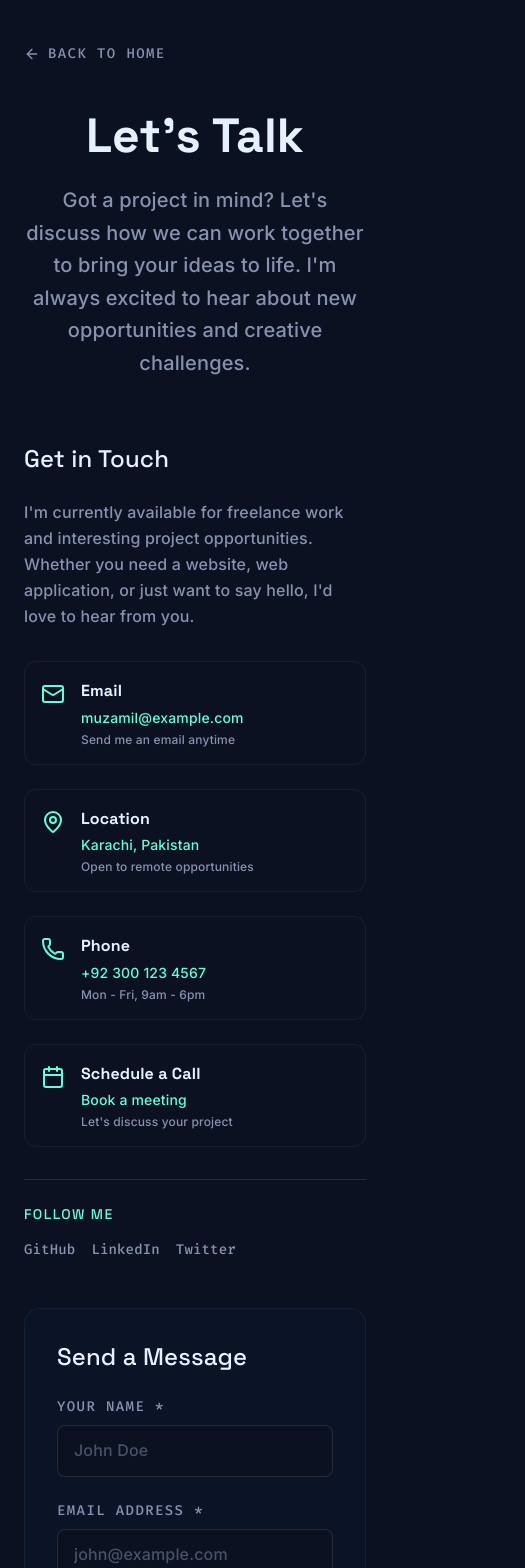
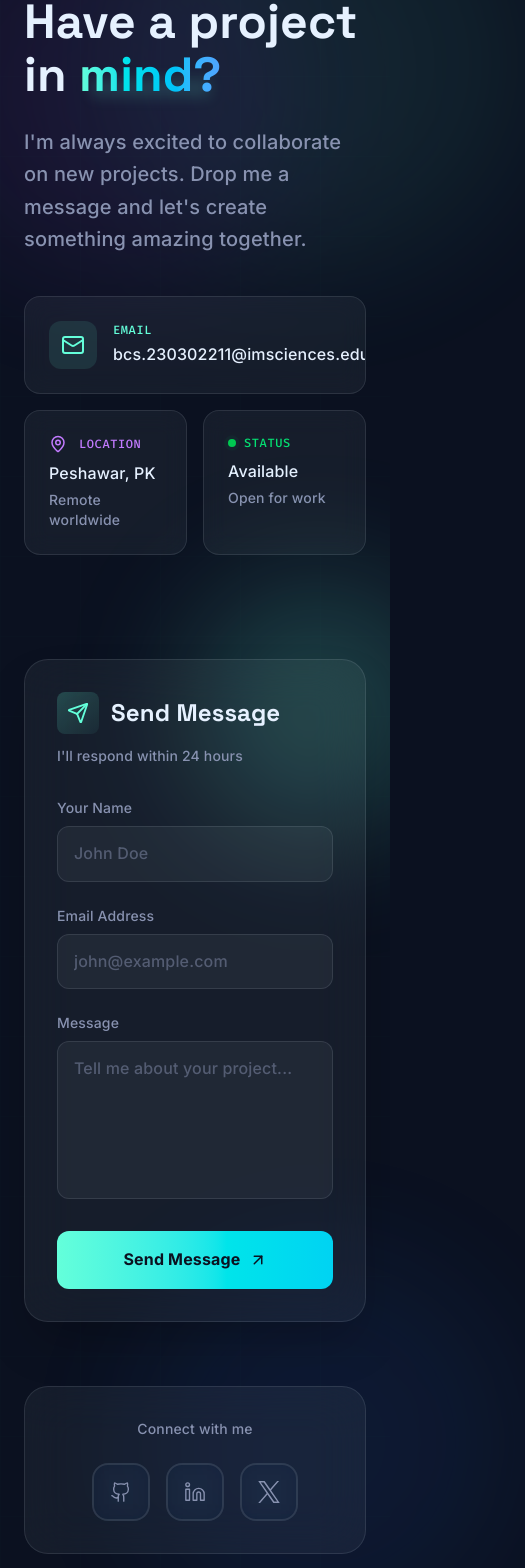
Before and after one commit to muz4miL/updated-portfolio, a Next.js app: page /contact in a window 390 px wide. Shown: the part 180-1748 px from the top of the page, 525 px wide, since content can reach past the window. Built offline with nearby package versions, Linux system fonts and the light colour scheme.

Commit message:
feat: contact page 8/10 - premium redesign with glassmorphism and animations

```diff
--- a/app/contact/page.jsx
+++ b/app/contact/page.jsx
@@ -1,278 +1,370 @@
 "use client";
-import React, { useState } from "react";
-import { ArrowLeft, Mail, MapPin, Phone, Calendar, Send } from "lucide-react";
+import React, { useState, useRef } from "react";
+import {
+  Mail,
+  MapPin,
+  Send,
+  Copy,
+  Check,
+  Github,
+  Linkedin,
+  ArrowUpRight,
+  Sparkles,
+} from "lucide-react";
 import Link from "next/link";
+import { motion, AnimatePresence } from "framer-motion";
+import PremiumSocialIcon from "../../components/ui/PremiumSocialIcon";
+import XIcon from "../../components/ui/XIcon";
 
 const ContactPage = () => {
   const [formData, setFormData] = useState({
     name: "",
     email: "",
-    subject: "",
     message: "",
   });
   const [isSubmitting, setIsSubmitting] = useState(false);
+  const [submitStatus, setSubmitStatus] = useState(null);
+  const [copied, setCopied] = useState(false);
 
   const handleSubmit = async (e) => {
     e.preventDefault();
     setIsSubmitting(true);
 
-    // Simulate form submission
     setTimeout(() => {
-      console.log("Form submitted:", formData);
       setIsSubmitting(false);
-      // Reset form
-      setFormData({
-        name: "",
-        email: "",
-        subject: "",
-        message: "",
-      });
-      // Show success message (you can add a toast here)
-      alert("Message sent successfully! I'll get back to you soon.");
+      setSubmitStatus("success");
+      setFormData({ name: "", email: "", message: "" });
+      setTimeout(() => setSubmitStatus(null), 5000);
     }, 2000);
   };
 
   const handleChange = (e) => {
-    setFormData({
-      ...formData,
-      [e.target.name]: e.target.value,
-    });
+    setFormData({ ...formData, [e.target.name]: e.target.value });
   };
 
-  const contactMethods = [
-    {
-      icon: Mail,
-      title: "Email",
-      value: "muzamil@example.com",
-      description: "Send me an email anytime",
-      link: "mailto:muzamil@example.com",
-    },
-    {
-      icon: MapPin,
-      title: "Location",
-      value: "Karachi, Pakistan",
-      description: "Open to remote opportunities",
-      link: null,
-    },
-    {
-      icon: Phone,
-      title: "Phone",
-      value: "+92 300 123 4567",
-      description: "Mon - Fri, 9am - 6pm",
-      link: "tel:+923001234567",
-    },
-    {
-      icon: Calendar,
-      title: "Schedule a Call",
-      value: "Book a meeting",
-      description: "Let's discuss your project",
-      link: "https://calendly.com/muzamil",
-    },
+  const handleCopy = () => {
+    navigator.clipboard.writeText("bcs.230302211@imsciences.edu.pk");
+    setCopied(true);
+    setTimeout(() => setCopied(false), 2000);
+  };
+
+  const socialLinks = [
+    { icon: Github, href: "#", label: "GitHub", brandColor: "#ffffff" },
+    { icon: Linkedin, href: "#", label: "LinkedIn", brandColor: "#0A66C2" },
+    { icon: XIcon, href: "#", label: "X", brandColor: "#ffffff" },
   ];
 
   return (
-    <div className="min-h-screen bg-navy pt-32 pb-20">
-      <div className="max-w-6xl mx-auto px-6">
-        {/* Back Button */}
-        <Link
-          href="/#contact"
-          className="group inline-flex items-center gap-2 text-slate hover:text-teal transition-colors mb-12"
-        >
-          <ArrowLeft size={16} />
-          <span className="font-mono text-sm uppercase tracking-widest">
-            Back to Home
-          </span>
-        </Link>
-
-        {/* Header */}
-        <div className="text-center mb-16">
-          <h1 className="font-heading text-5xl md:text-7xl font-bold text-white mb-6">
-            Let&apos;s Talk
-          </h1>
-          <p className="text-xl text-slate max-w-3xl mx-auto leading-relaxed">
-            Got a project in mind? Let&apos;s discuss how we can work together
-            to bring your ideas to life. I&apos;m always excited to hear about
-            new opportunities and creative challenges.
-          </p>
+    <div className="min-h-screen bg-navy relative overflow-hidden">
+      {/* Animated Mesh Gradient Background */}
+      <div className="fixed inset-0 opacity-40">
+        <div className="absolute top-0 left-1/4 w-96 h-96 bg-teal/20 rounded-full mix-blend-multiply filter blur-3xl animate-blob" />
+        <div className="absolute top-0 right-1/4 w-96 h-96 bg-purple-500/20 rounded-full mix-blend-multiply filter blur-3xl animate-blob animation-delay-2000" />
+        <div className="absolute bottom-0 left-1/3 w-96 h-96 bg-blue-500/20 rounded-full mix-blend-multiply filter blur-3xl animate-blob animation-delay-4000" />
       </div>
 
-        <div className="grid grid-cols-1 lg:grid-cols-3 gap-12">
-          {/* Contact Information */}
-          <div className="lg:col-span-1 space-y-8">
+      {/* Grid Pattern Overlay */}
+      <div className="fixed inset-0 opacity-[0.02]" style={{
+        backgroundImage: `
+          linear-gradient(rgba(100, 255, 218, 0.5) 1px, transparent 1px),
+          linear-gradient(90deg, rgba(100, 255, 218, 0.5) 1px, transparent 1px)
+        `,
+        backgroundSize: '80px 80px',
+      }} />
+
+      <div className="relative z-10 min-h-screen flex items-center justify-center px-6 py-20">
+        <div className="w-full max-w-7xl">
+          <div className="grid grid-cols-1 lg:grid-cols-2 gap-16 items-center">
+            {/* Left Side - Hero Content */}
+            <motion.div
+              initial={{ opacity: 0, x: -50 }}
+              animate={{ opacity: 1, x: 0 }}
+              transition={{ duration: 0.8, ease: "easeOut" }}
+              className="space-y-10"
+            >
+
+
+              {/* Main Heading */}
               <div>
-              <h2 className="font-heading text-2xl text-white mb-6">
-                Get in Touch
-              </h2>
-              <p className="text-slate leading-relaxed mb-8">
-                I&apos;m currently available for freelance work and interesting
-                project opportunities. Whether you need a website, web
-                application, or just want to say hello, I&apos;d love to hear
-                from you.
-              </p>
+                <motion.h1
+                  initial={{ opacity: 0, y: 20 }}
+                  animate={{ opacity: 1, y: 0 }}
+                  transition={{ delay: 0.3 }}
+                  className="font-heading text-5xl md:text-7xl font-bold text-white leading-[1.1] mb-6"
+                >
+                  Have a project
+                  <br />
+                  in{" "}
+                  <span className="relative inline-block">
+                    <span className="relative z-10 text-transparent bg-clip-text bg-gradient-to-r from-teal via-cyan-400 to-blue-400">
+                      mind?
+                    </span>
+                    <motion.span
+                      className="absolute bottom-2 left-0 right-0 h-3 bg-teal/20 blur-sm"
+                      animate={{ scaleX: [0.8, 1, 0.8] }}
+                      transition={{ duration: 3, repeat: Infinity }}
+                    />
+                  </span>
+                </motion.h1>
+
+                <motion.p
+                  initial={{ opacity: 0, y: 20 }}
+                  animate={{ opacity: 1, y: 0 }}
+                  transition={{ delay: 0.4 }}
+                  className="text-slate text-xl leading-relaxed max-w-lg"
+                >
+                  I'm always excited to collaborate on new projects. Drop me a message and let's create something amazing together.
+                </motion.p>
               </div>
 
-            {/* Contact Methods */}
-            <div className="space-y-6">
-              {contactMethods.map((method, index) => (
-                <div key={index} className="group">
-                  {method.link ? (
-                    <a
-                      href={method.link}
-                      className="flex items-start gap-4 p-4 rounded-xl border border-slate/10 hover:border-teal/30 hover:bg-lightNavy/20 transition-all duration-300"
+              {/* Quick Contact Cards */}
+              <motion.div
+                initial={{ opacity: 0, y: 20 }}
+                animate={{ opacity: 1, y: 0 }}
+                transition={{ delay: 0.5 }}
+                className="space-y-4"
               >
-                      <method.icon
-                        size={24}
-                        className="text-teal mt-1 flex-shrink-0"
-                      />
+                {/* Email */}
+                <div
+                  onClick={handleCopy}
+                  className="group relative p-6 rounded-2xl bg-white/5 backdrop-blur-md border border-white/10 hover:border-teal/30 transition-all duration-300 cursor-pointer overflow-hidden"
+                >
+                  <div className="absolute inset-0 bg-gradient-to-r from-teal/0 via-teal/5 to-teal/0 opacity-0 group-hover:opacity-100 transition-opacity" />
+                  <div className="relative flex items-center justify-between">
+                    <div className="flex items-center gap-4">
+                      <div className="p-3 rounded-xl bg-teal/10 text-teal">
+                        <Mail size={24} />
+                      </div>
                       <div>
-                        <h3 className="font-heading text-white font-semibold mb-1">
-                          {method.title}
-                        </h3>
-                        <p className="text-teal text-sm mb-1">{method.value}</p>
-                        <p className="text-slate text-xs">
-                          {method.description}
-                        </p>
-                      </div>
-                    </a>
-                  ) : (
-                    <div className="flex items-start gap-4 p-4 rounded-xl border border-slate/10">
-                      <method.icon
-                        size={24}
-                        className="text-teal mt-1 flex-shrink-0"
-                      />
-                      <div>
-                        <h3 className="font-heading text-white font-semibold mb-1">
-                          {method.title}
-                        </h3>
-                        <p className="text-teal text-sm mb-1">{method.value}</p>
-                        <p className="text-slate text-xs">
-                          {method.description}
-                        </p>
+                        <p className="text-xs font-mono text-teal uppercase tracking-wider mb-1">Email</p>
+                        <p className="text-white font-medium">bcs.230302211@imsciences.edu.pk</p>
                       </div>
                     </div>
-                  )}
-                </div>
-              ))}
-            </div>
-
-            {/* Social Links */}
-            <div className="pt-6 border-t border-slate/20">
-              <h3 className="font-mono text-teal text-sm uppercase tracking-widest mb-4">
-                Follow Me
-              </h3>
-              <div className="flex gap-4">
-                {["GitHub", "LinkedIn", "Twitter"].map((social) => (
-                  <a
-                    key={social}
-                    href="#"
-                    className="text-slate hover:text-teal transition-colors font-mono text-sm"
-                  >
-                    {social}
-                  </a>
-                ))}
+                    <div className="text-slate group-hover:text-teal transition-colors">
+                      {copied ? <Check size={20} /> : <Copy size={20} />}
                     </div>
                   </div>
                 </div>
 
-          {/* Contact Form */}
-          <div className="lg:col-span-2">
-            <div className="bg-lightNavy/20 rounded-2xl p-8 border border-slate/10">
-              <h2 className="font-heading text-2xl text-white mb-6">
-                Send a Message
+                {/* Location & Availability */}
+                <div className="grid grid-cols-2 gap-4">
+                  <div className="p-6 rounded-2xl bg-white/5 backdrop-blur-md border border-white/10">
+                    <div className="flex items-center gap-3 mb-2">
+                      <MapPin size={18} className="text-purple-400" />
+                      <p className="text-xs font-mono text-purple-400 uppercase tracking-wider">Location</p>
+                    </div>
+                    <p className="text-white font-medium">Peshawar, PK</p>
+                    <p className="text-slate text-sm mt-1">Remote worldwide</p>
+                  </div>
+
+                  <div className="p-6 rounded-2xl bg-white/5 backdrop-blur-md border border-white/10">
+                    <div className="flex items-center gap-2 mb-2">
+                      <div className="relative flex h-2 w-2">
+                        <span className="animate-ping absolute inline-flex h-full w-full rounded-full bg-green-400 opacity-75" />
+                        <span className="relative inline-flex rounded-full h-2 w-2 bg-green-500" />
+                      </div>
+                      <p className="text-xs font-mono text-green-400 uppercase tracking-wider">Status</p>
+                    </div>
+                    <p className="text-white font-medium">Available</p>
+                    <p className="text-slate text-sm mt-1">Open for work</p>
+                  </div>
+                </div>
+              </motion.div>
+
+              {/* Social Links - Completely Hidden (using bottom section instead) */}
+              <motion.div
+                initial={{ opacity: 0, y: 20 }}
+                animate={{ opacity: 1, y: 0 }}
+                transition={{ delay: 0.6 }}
+                className="hidden"
+              >
+                <p className="text-slate text-sm mb-4">Connect with me</p>
+                <div className="flex gap-3">
+                  {socialLinks.map((social, i) => (
+                    <PremiumSocialIcon
+                      key={i}
+                      Icon={social.icon}
+                      href={social.href}
+                      label={social.label}
+                      brandColor={social.brandColor}
+                      delay={i * 0.1}
+                    />
+                  ))}
+                </div>
+              </motion.div>
+            </motion.div>
+
+            {/* Right Side - Contact Form */}
+            <motion.div
+              initial={{ opacity: 0, x: 50 }}
+              animate={{ opacity: 1, x: 0 }}
+              transition={{ duration: 0.8, ease: "easeOut", delay: 0.2 }}
+              className="relative"
+            >
+              {/* Floating Orb */}
+              <div className="absolute -top-20 -right-20 w-64 h-64 bg-teal/20 rounded-full blur-3xl pointer-events-none" />
+
+              <div className="relative p-8 md:p-10 rounded-3xl bg-white/5 backdrop-blur-xl border border-white/10 shadow-2xl">
+                {/* Form Header */}
+                <div className="mb-8">
+                  <div className="flex items-center gap-3 mb-3">
+                    <div className="p-2.5 rounded-lg bg-gradient-to-br from-teal/20 to-teal/5">
+                      <Send size={22} className="text-teal" />
+                    </div>
+                    <h2 className="font-heading text-2xl md:text-3xl text-white font-bold">
+                      Send Message
                     </h2>
+                  </div>
+                  <p className="text-slate text-sm">I'll respond within 24 hours</p>
+                </div>
 
                 <form onSubmit={handleSubmit} className="space-y-6">
-                <div className="grid grid-cols-1 md:grid-cols-2 gap-6">
-                  <div>
-                    <label className="block text-slate text-sm font-mono mb-2 uppercase tracking-widest">
-                      Your Name *
+                  {/* Name Input */}
+                  <div className="group">
+                    <label className="block text-sm font-medium text-slate mb-2">
+                      Your Name
                     </label>
                     <input
                       type="text"
                       name="name"
                       value={formData.name}
                       onChange={handleChange}
-                      className="w-full px-4 py-3 bg-navy border border-slate/20 rounded-lg text-white placeholder-slate/50 focus:border-teal focus:outline-none transition-colors"
+                      required
+                      className="w-full px-4 py-3.5 rounded-xl bg-white/5 border border-white/10 text-white placeholder-slate/50 focus:border-teal focus:outline-none focus:ring-2 focus:ring-teal/20 transition-all"
                       placeholder="John Doe"
-                      required
                     />
                   </div>
 
-                  <div>
-                    <label className="block text-slate text-sm font-mono mb-2 uppercase tracking-widest">
-                      Email Address *
+                  {/* Email Input */}
+                  <div className="group">
+                    <label className="block text-sm font-medium text-slate mb-2">
+                      Email Address
                     </label>
                     <input
                       type="email"
                       name="email"
                       value={formData.email}
                       onChange={handleChange}
-                      className="w-full px-4 py-3 bg-navy border border-slate/20 rounded-lg text-white placeholder-slate/50 focus:border-teal focus:outline-none transition-colors"
+                      required
+                      className="w-full px-4 py-3.5 rounded-xl bg-white/5 border border-white/10 text-white placeholder-slate/50 focus:border-teal focus:outline-none focus:ring-2 focus:ring-teal/20 transition-all"
                       placeholder="john@example.com"
-                      required
-                    />
-                  </div>
-                </div>
-
-                <div>
-                  <label className="block text-slate text-sm font-mono mb-2 uppercase tracking-widest">
-                    Subject *
-                  </label>
-                  <input
-                    type="text"
-                    name="subject"
-                    value={formData.subject}
-                    onChange={handleChange}
-                    className="w-full px-4 py-3 bg-navy border border-slate/20 rounded-lg text-white placeholder-slate/50 focus:border-teal focus:outline-none transition-colors"
-                    placeholder="Project Inquiry"
-                    required
                     />
                   </div>
 
-                <div>
-                  <label className="block text-slate text-sm font-mono mb-2 uppercase tracking-widest">
-                    Message *
+                  {/* Message Input */}
+                  <div className="group">
+                    <label className="block text-sm font-medium text-slate mb-2">
+                      Message
                     </label>
                     <textarea
                       name="message"
                       value={formData.message}
                       onChange={handleChange}
-                    rows="6"
-                    className="w-full px-4 py-3 bg-navy border border-slate/20 rounded-lg text-white placeholder-slate/50 focus:border-teal focus:outline-none transition-colors resize-none"
+                      required
+                      rows="5"
+                      className="w-full px-4 py-3.5 rounded-xl bg-white/5 border border-white/10 text-white placeholder-slate/50 focus:border-teal focus:outline-none focus:ring-2 focus:ring-teal/20 transition-all resize-none"
                       placeholder="Tell me about your project..."
-                    required
-                  ></textarea>
+                    />
                   </div>
 
+                  {/* Submit Button */}
                   <button
                     type="submit"
                     disabled={isSubmitting}
-                  className="w-full bg-teal/10 border border-teal text-teal font-mono py-4 rounded-lg hover:bg-teal hover:text-navy transition-all duration-300 uppercase tracking-widest text-sm disabled:opacity-50 disabled:cursor-not-allowed flex items-center justify-center gap-3"
+                    className="group relative w-full px-8 py-4 bg-gradient-to-r from-teal to-cyan-400 text-navy font-bold rounded-xl overflow-hidden transition-all duration-300 hover:shadow-[0_0_40px_rgba(100,255,218,0.4)] disabled:opacity-50 disabled:cursor-not-allowed"
                   >
+                    <span className="relative z-10 flex items-center justify-center gap-2">
                       {isSubmitting ? (
                         <>
-                      <div className="animate-spin rounded-full h-4 w-4 border-2 border-teal border-t-transparent"></div>
-                      Sending...
+                          <div className="animate-spin rounded-full h-5 w-5 border-2 border-navy border-t-transparent" />
+                          <span>Sending...</span>
                         </>
                       ) : (
                         <>
-                      Send Message
-                      <Send size={16} />
+                          <span>Send Message</span>
+                          <ArrowUpRight size={18} className="group-hover:translate-x-0.5 group-hover:-translate-y-0.5 transition-transform" />
                         </>
                       )}
+                    </span>
+                    <div className="absolute inset-0 bg-gradient-to-r from-white/20 to-transparent translate-x-[-100%] group-hover:translate-x-[100%] transition-transform duration-700" />
                   </button>
                 </form>
 
-              <div className="mt-6 text-center">
-                <p className="text-slate text-xs">
-                  I typically respond within 24 hours. Looking forward to
-                  connecting with you!
-                </p>
+                {/* Success Message */}
+                <AnimatePresence>
+                  {submitStatus === "success" && (
+                    <motion.div
+                      initial={{ opacity: 0, y: 10 }}
+                      animate={{ opacity: 1, y: 0 }}
+                      exit={{ opacity: 0, y: -10 }}
+                      className="mt-6 p-4 rounded-xl bg-green-500/10 border border-green-500/20 flex items-start gap-3"
+                    >
+                      <Check size={20} className="text-green-500 mt-0.5 flex-shrink-0" />
+                      <div>
+                        <p className="text-green-500 font-semibold text-sm">Message sent successfully!</p>
+                        <p className="text-slate text-xs mt-1">I'll get back to you soon.</p>
+                      </div>
+                    </motion.div>
+                  )}
+                </AnimatePresence>
+
+                {copied && (
+                  <motion.div
+                    initial={{ opacity: 0, scale: 0.9 }}
+                    animate={{ opacity: 1, scale: 1 }}
+                    className="absolute -top-12 left-1/2 -translate-x-1/2 px-4 py-2 rounded-lg bg-teal text-navy text-sm font-bold shadow-lg whitespace-nowrap"
+                  >
+                    Email copied!
+                  </motion.div>
+                )}
+              </div>
+            </motion.div>
+          </div>
+
+          {/* Mobile Only - Social Links at Bottom */}
+          <motion.div
+            initial={{ opacity: 0, y: 20 }}
+            animate={{ opacity: 1, y: 0 }}
+            transition={{ delay: 0.8 }}
+            className="md:hidden mt-16"
+          >
+            <div className="max-w-md mx-auto">
+              <div className="p-8 rounded-3xl bg-white/5 backdrop-blur-xl border border-white/10">
+                <p className="text-center text-slate text-sm mb-6">Connect with me</p>
+                <div className="flex justify-center gap-4">
+                  {socialLinks.map((social, i) => (
+                    <PremiumSocialIcon
+                      key={i}
+                      Icon={social.icon}
+                      href={social.href}
+                      label={social.label}
+                      brandColor={social.brandColor}
+                      delay={i * 0.1}
+                    />
+                  ))}
                 </div>
               </div>
             </div>
+          </motion.div>
         </div>
       </div>
+
+      <style jsx>{`
+        @keyframes blob {
+          0%, 100% { transform: translate(0, 0) scale(1); }
+          33% { transform: translate(30px, -50px) scale(1.1); }
+          66% { transform: translate(-20px, 20px) scale(0.9); }
+        }
+        .animate-blob {
+          animation: blob 7s infinite;
+        }
+        .animation-delay-2000 {
+          animation-delay: 2s;
+        }
+        .animation-delay-4000 {
+          animation-delay: 4s;
+        }
+      `}</style>
     </div>
   );
 };
--- a/components/layout/Navbar.jsx
+++ b/components/layout/Navbar.jsx
@@ -36,7 +36,7 @@ const Navbar = () => {
     { id: "03", name: "experience", href: "/#experience" },
     { id: "04", name: "work", href: "/#work" },
     { id: "05", name: "book", href: "/book" },
-    { id: "06", name: "contact", href: "/#contact" },
+    { id: "06", name: "contact", href: "/contact" },
   ];
 
   return (
```
Lines whose indentation alone changed are shown as unchanged.
